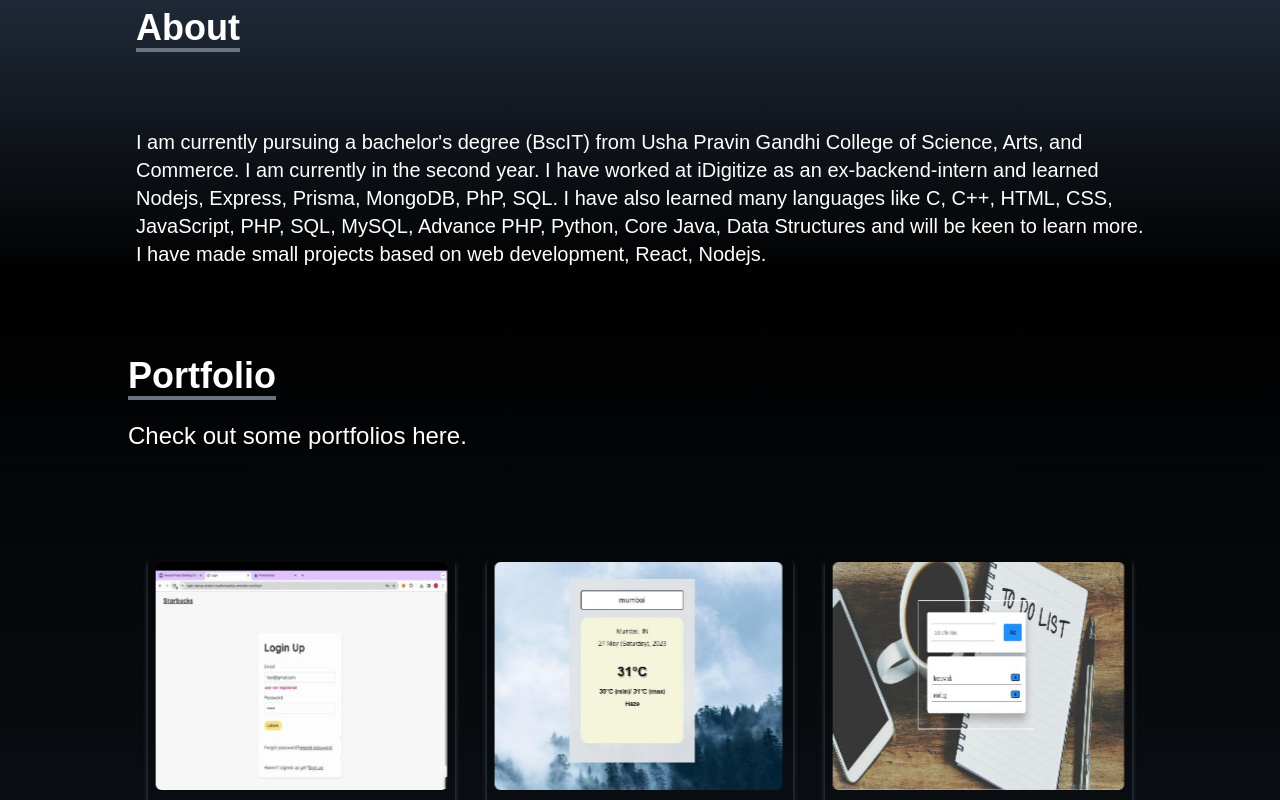
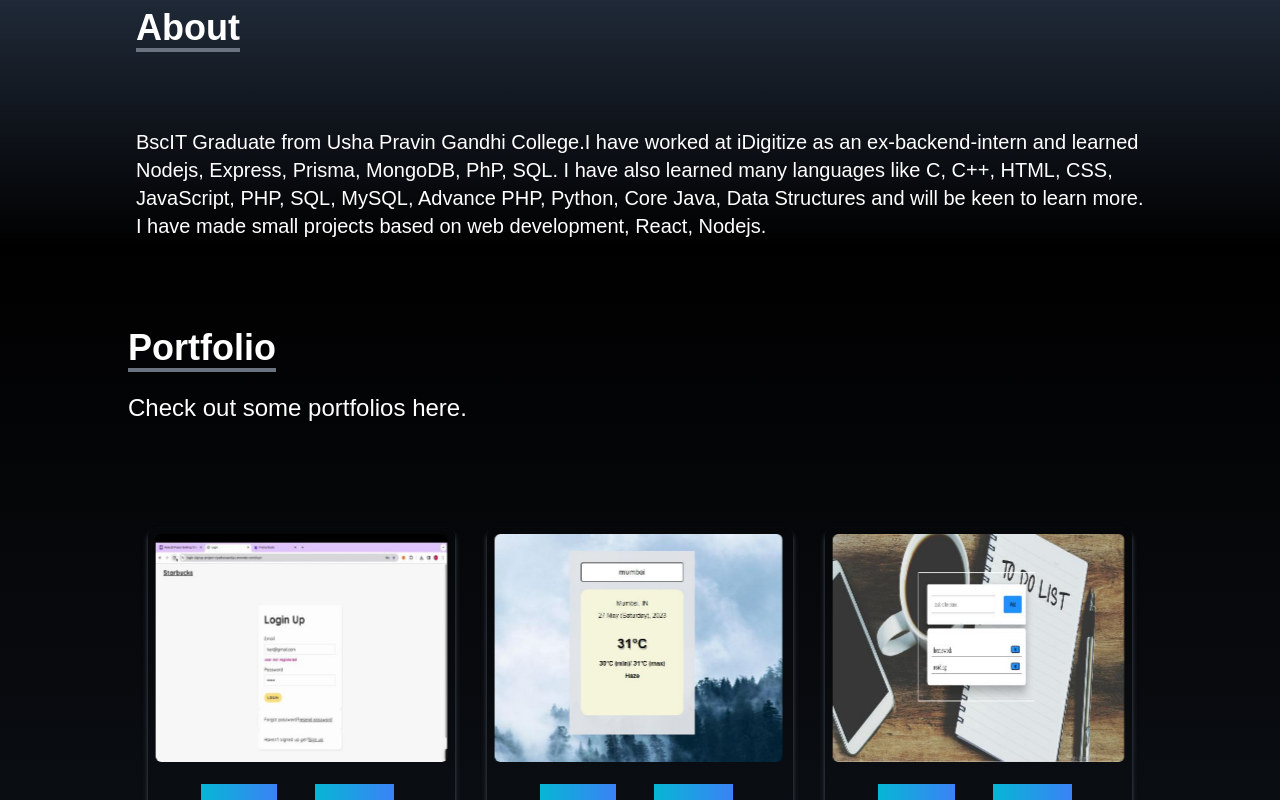
Before and after one commit to RiyaDharsandiya/portfolio, a React (Create React App) app: page / in a window 1280 px wide. Shown: the part 800-1600 px from the top of the page. Built offline with nearby package versions, Linux system fonts and the light colour scheme.

Commit message:
Initial commit

```diff
--- a/src/assets/components/About.jsx
+++ b/src/assets/components/About.jsx
@@ -31,7 +31,7 @@ const About = () => {
                     <p className='text-4xl font-bold inline overflow-hidden border-b-4 border-gray-500 animate-about'>About</p>
                 </div>
                 <motion.p initial={{ opacity: 0, y: 20 }} animate={inView ? { opacity: 1, y: 0 } : {}} transition={{ duration: 0.5 }} className='text-xl mt-20 animate-about'>
-                    I am currently pursuing a bachelor's degree (BscIT) from Usha Pravin Gandhi College of Science, Arts, and Commerce. I am currently in the second year. I have worked at iDigitize as an ex-backend-intern and learned Nodejs, Express, Prisma, MongoDB, PhP, SQL. I have also learned many languages like C, C++, HTML, CSS, JavaScript, PHP, SQL, MySQL, Advance PHP, Python, Core Java, Data Structures and will be keen to learn more. I have made small projects based on web development, React, Nodejs.
+                 BscIT Graduate from Usha Pravin Gandhi College.I have worked at iDigitize as an ex-backend-intern and learned Nodejs, Express, Prisma, MongoDB, PhP, SQL. I have also learned many languages like C, C++, HTML, CSS, JavaScript, PHP, SQL, MySQL, Advance PHP, Python, Core Java, Data Structures and will be keen to learn more. I have made small projects based on web development, React, Nodejs.
                 </motion.p>
             </div>
         </div>
--- a/src/assets/components/Experience.jsx
+++ b/src/assets/components/Experience.jsx
@@ -149,12 +149,12 @@ const Experience = () => {
                 <div className='pt-10'>
                     <p className='text-4xl p-2 font-bold border-b-4 border-gray-500 inline'>Experience</p>
                     <h1 className='text-3xl py-10 '>Work Experience</h1>
-                    <div className=''>
+                    <div>
                         <TimeLine />
                     </div>
                     <p className='py-20 text-2xl'>These are the technologies I am acquainted with.</p>
                 </div>
-                <div className='w-full grid grid-cols-2 sm:grid-cols-3 gap-8 text-center pb-20 px-12 sm:px-0'>
+                <div className='w-full grid grid-cols-2 sm:grid-cols-3 gap-8 text-center px-12 sm:px-0'>
                     {techs.map(({ id, src, title, style, style2, percent }) => (
                         <TechItem key={id} src={src} title={title} style={style} style2={style2} percent={percent} />
                     ))}
```
